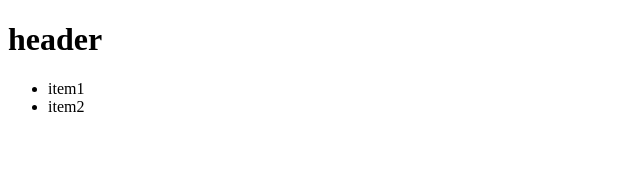
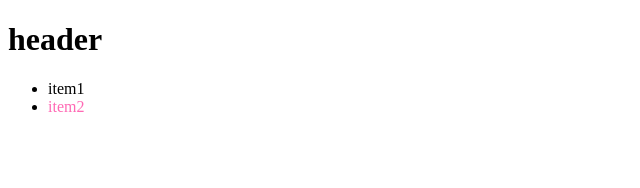
Before and after one commit to in-in/todo95, a React (Create React App) app: page / in a window 1280 px wide. Shown: the top 188 px of the page, without its empty margins (0-640 px from the left). Built offline with nearby package versions, Linux system fonts and the light colour scheme.

Commit message:
feat(listitem): add props for component

```diff
--- a/src/components/List/index.jsx
+++ b/src/components/List/index.jsx
@@ -7,7 +7,7 @@ const List = () => (
 			<ListItem label="item1" />
 		</li>
 		<li>
-			<ListItem label="item2" />
+			<ListItem label="item2" important />
 		</li>
 	</ul>
 );
--- a/src/components/ListItem/index.jsx
+++ b/src/components/ListItem/index.jsx
@@ -1,12 +1,23 @@
 import React from 'react';
 import PropTypes from 'prop-types';
 
-const ListItem = ({ label }) => (
-	<span>{label}</span>
-);
+const ListItem = ({ label, important }) => {
+	const style = {
+		'color': important ? 'hotpink' : null,
+	};
+
+	return (
+		<span style={style}>{label}</span>
+	);
+};
 
 ListItem.propTypes = {
 	'label': PropTypes.string.isRequired,
+	'important': PropTypes.bool,
+};
+
+ListItem.defaultProps = {
+	'important': false,
 };
 
 export default ListItem;
```
